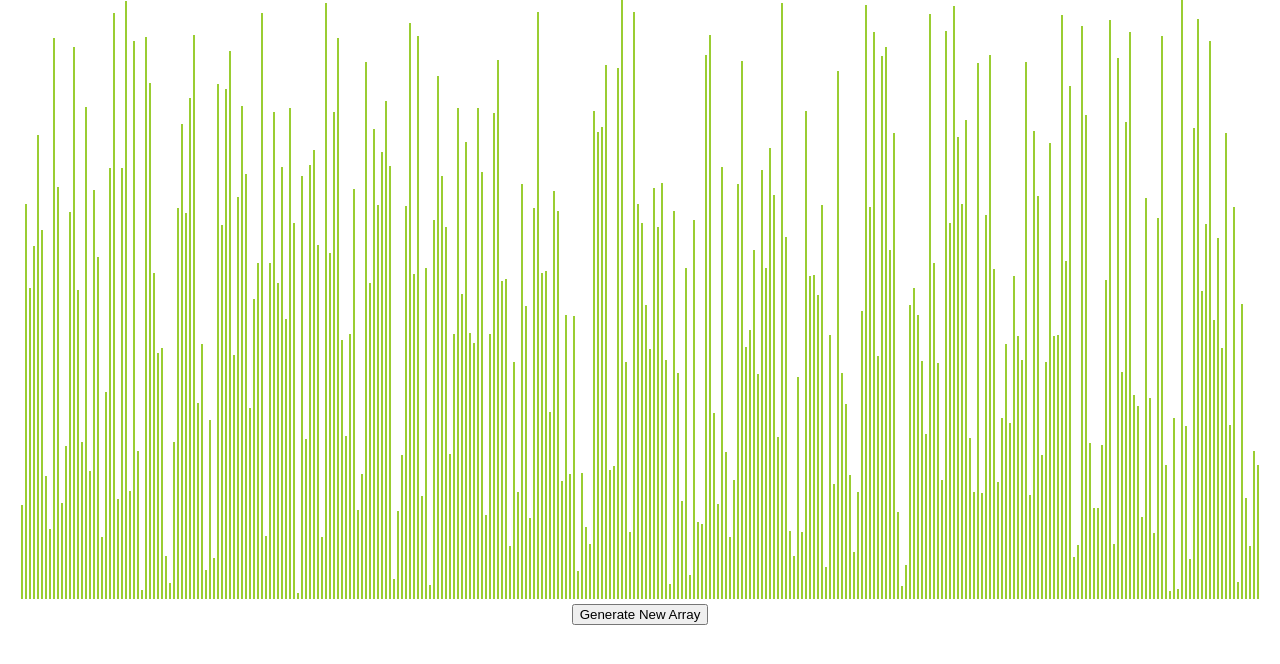
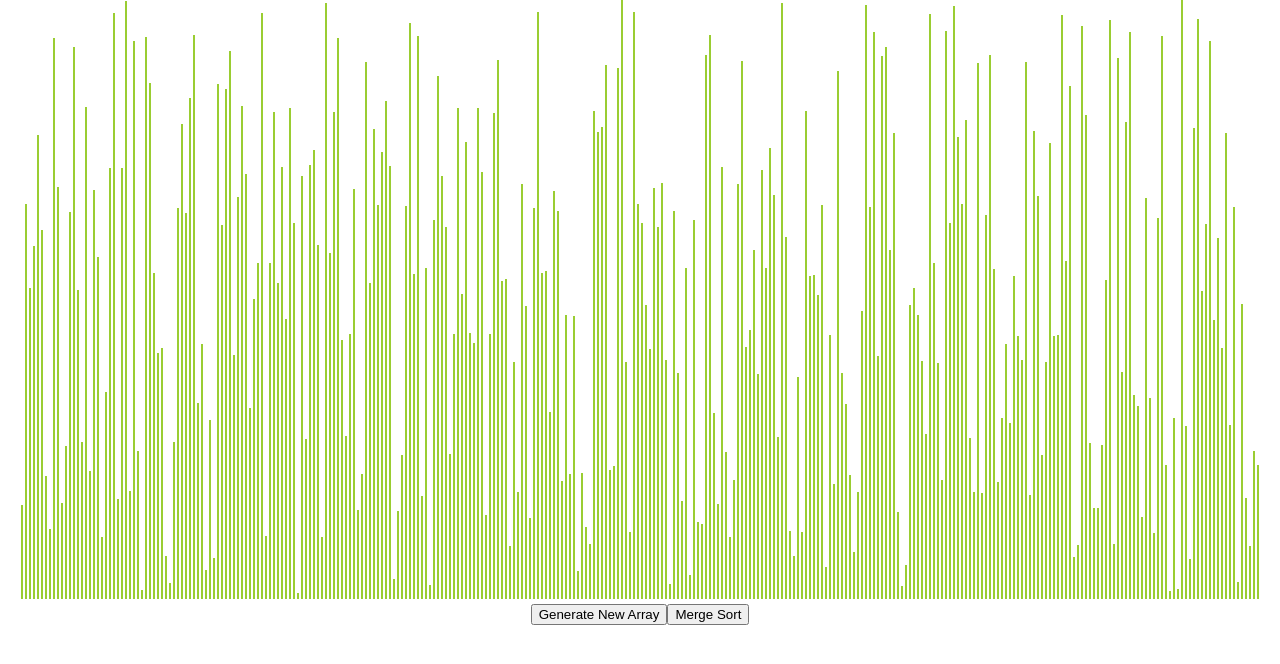
Before and after one commit to bmalkmus/algorithms, a React (Create React App) app: page / in a window 1280 px wide. Shown: the top 664 px of the page. Built offline with nearby package versions, Linux system fonts and the light colour scheme.

Commit message:
button added

```diff
--- a/src/components/merge/index.tsx
+++ b/src/components/merge/index.tsx
@@ -42,6 +42,10 @@ class MergeVis extends Component <IProps, IState>{
         this.setState({array})
     }
 
+    mergeSort(){
+        // ############YOU ARE HERE####################
+    }
+
     render(){
         const {array} = this.state
 
@@ -60,6 +64,7 @@ class MergeVis extends Component <IProps, IState>{
                 ))}
                 </div>
                 <button onClick={() => this.resetArray()}>Generate New Array</button>
+                <button onClick={() => this.mergeSort()}>Merge Sort</button>
             </div>
         )
     }
```
